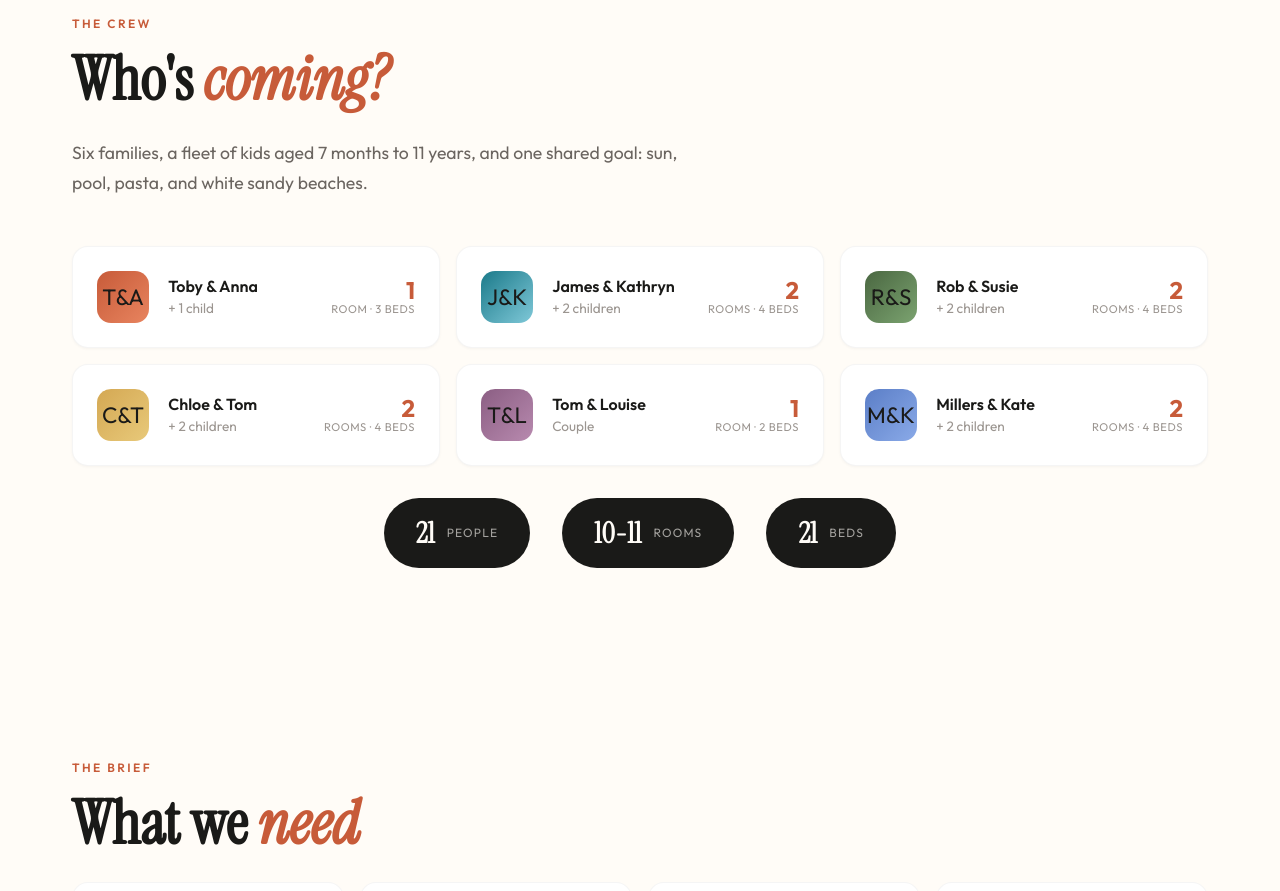
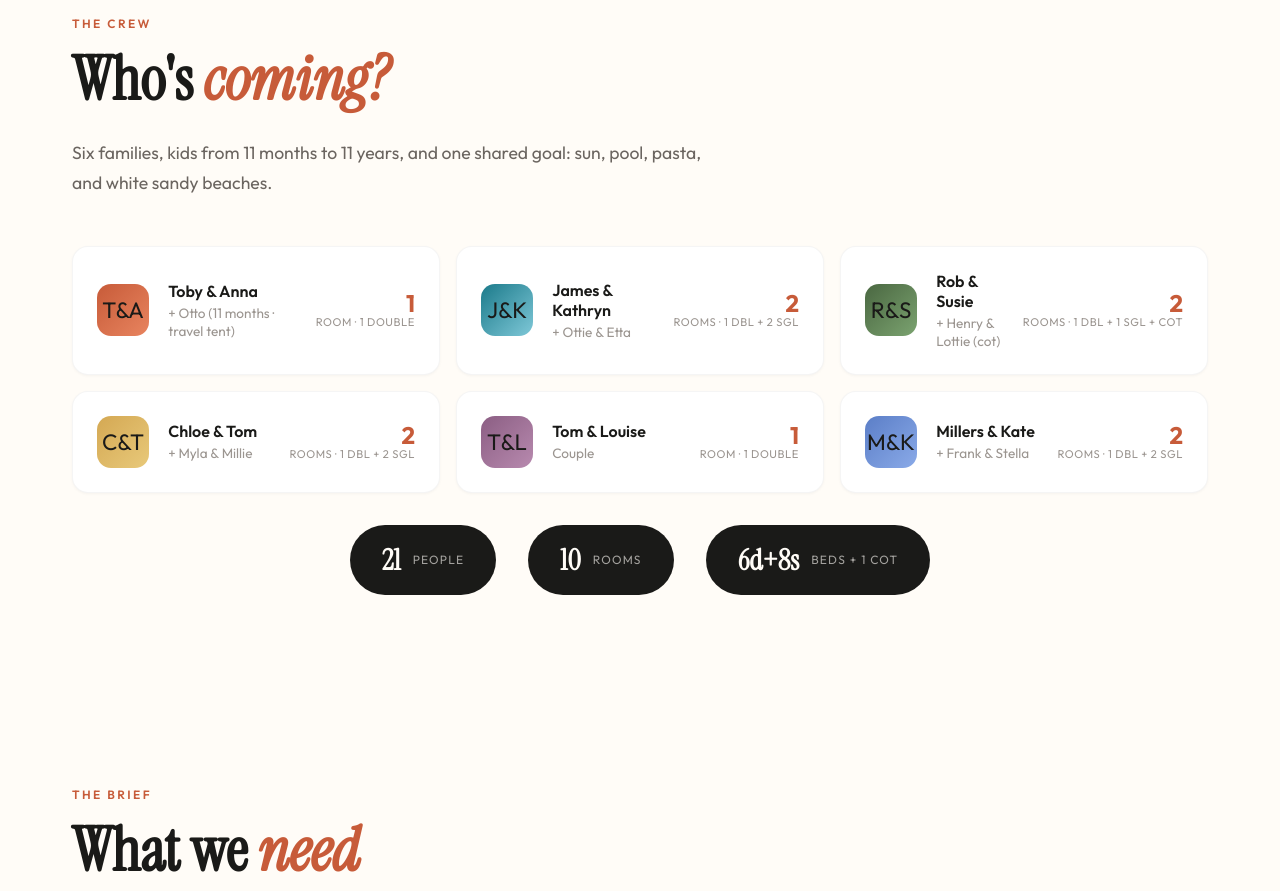
Before and after one commit to toby651/holiday-research, a plain HTML site: page index.html in a window 1280 px wide. Shown: the part 880-1771 px from the top of the page. Drawn offline with Linux system fonts and the light colour scheme.

Commit message:
Update group details with real names, kids, and corrected bed requirements

```diff
--- a/index.html
+++ b/index.html
@@ -960,7 +960,7 @@
 <section class="hero">
   <div class="hero-grain"></div>
   <div class="hero-content">
-    <p class="hero-eyebrow">6 Families &middot; 21 People &middot; 1 Week</p>
+    <p class="hero-eyebrow">6 Families &middot; 21 People &middot; 10 Rooms &middot; 1 Week</p>
     <h1>Summer in<br><em>Italy</em></h1>
     <p class="hero-sub">Where should we go?</p>
     <div class="hero-date">25 July &mdash; 1 August 2026</div>
@@ -976,7 +976,7 @@
   <div class="reveal">
     <p class="section-label">The Crew</p>
     <h2 class="section-title">Who's <em>coming?</em></h2>
-    <p class="section-desc">Six families, a fleet of kids aged 7 months to 11 years, and one shared goal: sun, pool, pasta, and white sandy beaches.</p>
+    <p class="section-desc">Six families, kids from 11 months to 11 years, and one shared goal: sun, pool, pasta, and white sandy beaches.</p>
   </div>
 
   <div class="group-grid reveal">
@@ -984,44 +984,44 @@
       <div class="group-avatar">T&A</div>
       <div class="group-info">
         <h3>Toby & Anna</h3>
-        <p>+ 1 child</p>
+        <p>+ Otto (11 months &middot; travel tent)</p>
       </div>
       <div class="group-meta">
         <div class="rooms">1</div>
-        <div class="rooms-label">room &middot; 3 beds</div>
+        <div class="rooms-label">room &middot; 1 double</div>
       </div>
     </div>
     <div class="group-card">
       <div class="group-avatar">J&K</div>
       <div class="group-info">
         <h3>James & Kathryn</h3>
-        <p>+ 2 children</p>
+        <p>+ Ottie & Etta</p>
       </div>
       <div class="group-meta">
         <div class="rooms">2</div>
-        <div class="rooms-label">rooms &middot; 4 beds</div>
+        <div class="rooms-label">rooms &middot; 1 dbl + 2 sgl</div>
       </div>
     </div>
     <div class="group-card">
       <div class="group-avatar">R&S</div>
       <div class="group-info">
         <h3>Rob & Susie</h3>
-        <p>+ 2 children</p>
+        <p>+ Henry & Lottie (cot)</p>
       </div>
       <div class="group-meta">
         <div class="rooms">2</div>
-        <div class="rooms-label">rooms &middot; 4 beds</div>
+        <div class="rooms-label">rooms &middot; 1 dbl + 1 sgl + cot</div>
       </div>
     </div>
     <div class="group-card">
       <div class="group-avatar">C&T</div>
       <div class="group-info">
         <h3>Chloe & Tom</h3>
-        <p>+ 2 children</p>
+        <p>+ Myla & Millie</p>
       </div>
       <div class="group-meta">
         <div class="rooms">2</div>
-        <div class="rooms-label">rooms &middot; 4 beds</div>
+        <div class="rooms-label">rooms &middot; 1 dbl + 2 sgl</div>
       </div>
     </div>
     <div class="group-card">
@@ -1032,18 +1032,18 @@
       </div>
       <div class="group-meta">
         <div class="rooms">1</div>
-        <div class="rooms-label">room &middot; 2 beds</div>
+        <div class="rooms-label">room &middot; 1 double</div>
       </div>
     </div>
     <div class="group-card">
       <div class="group-avatar">M&K</div>
       <div class="group-info">
         <h3>Millers & Kate</h3>
-        <p>+ 2 children</p>
+        <p>+ Frank & Stella</p>
       </div>
       <div class="group-meta">
         <div class="rooms">2</div>
-        <div class="rooms-label">rooms &middot; 4 beds</div>
+        <div class="rooms-label">rooms &middot; 1 dbl + 2 sgl</div>
       </div>
     </div>
   </div>
@@ -1054,12 +1054,12 @@
       <div class="label">People</div>
     </div>
     <div class="total-pill">
-      <div class="num">10-11</div>
+      <div class="num">10</div>
       <div class="label">Rooms</div>
     </div>
     <div class="total-pill">
-      <div class="num">21</div>
-      <div class="label">Beds</div>
+      <div class="num">6d+8s</div>
+      <div class="label">Beds + 1 cot</div>
     </div>
   </div>
 </section>
```
